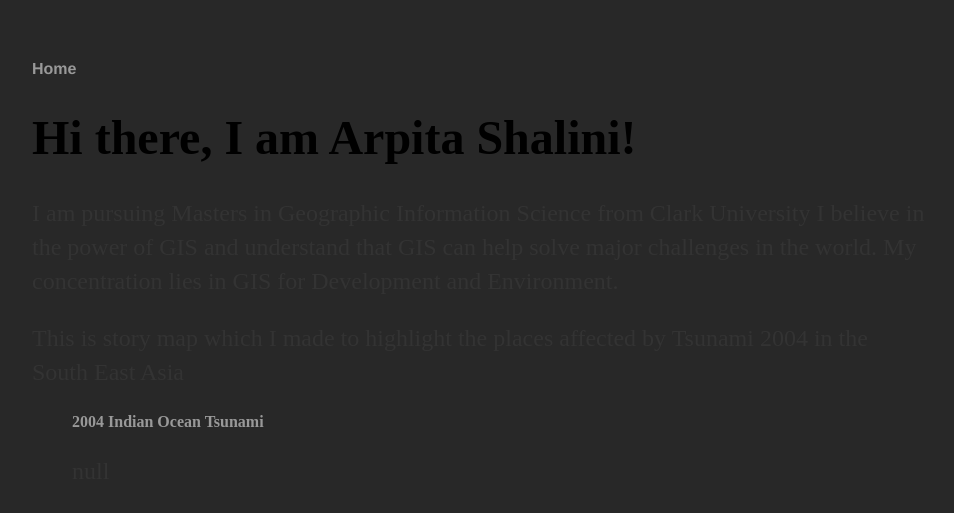
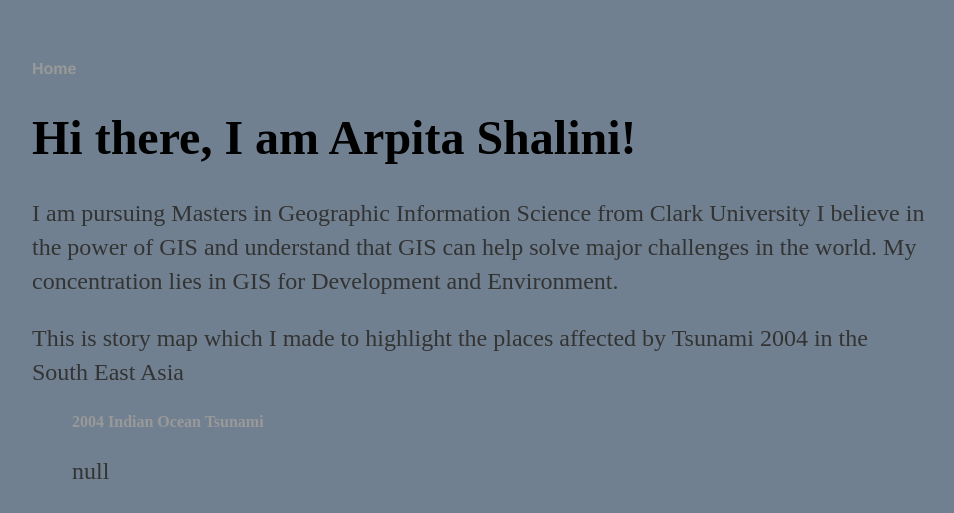
Before and after one commit to ARPITASHALINI/arpitashalini.github.io, a Jekyll site: the page built from index.html, in a window 1280 px wide. Shown: the top 513 px of the page, without its empty margins (160-1114 px from the left). Built offline with Jekyll 4.4.1, drawn with Linux system fonts in a browser that asks for light colours; grey boxes are pictures that could not be loaded.

Commit message:
Update default.html

```diff
--- a/_layouts/default.html
+++ b/_layouts/default.html
@@ -6,12 +6,10 @@
 		<!-- link to main stylesheet -->
 		<link rel ="stylesheet" type="text/css" href ="/css/main.css">
 	</head>
-	<body style = "radial-gradient(black 15%, transparent 16%) 0 0,
-	radial-gradient(black 15%, transparent 16%) 8px 8px,
-	radial-gradient(rgba(255,255,255,.1) 15%, transparent 20%) 0 1px,
-	radial-gradient(rgba(255,255,255,.1) 15%, transparent 20%) 8px 9px;
-	background-color:#282828;
-	background-size:16px 16px;">
+	<body style = "radial-gradient(circle at 100% 50%, transparent 20%, rgba(255,255,255,.3) 21%, rgba(255,255,255,.3) 34%, transparent 35%, transparent),
+	radial-gradient(circle at 0% 50%, transparent 20%, rgba(255,255,255,.3) 21%, rgba(255,255,255,.3) 34%, transparent 35%, transparent) 0 -50px;
+	background-color: slategray;
+	background-size:75px 100px;">
 		<nav>
     		<ul>
         		<li><a href="/">Home</a></li>
@@ -27,7 +25,7 @@
 				<blockquote class="embedly-card" data-card-theme="dark"><h4><a href="https://uploads.knightlab.com/storymapjs/5725c157c727feb0418797b5a31157ce/2004-indian-ocean-tsunami/index.html">2004 Indian Ocean Tsunami</a></h4><p>null</p></blockquote>
 				<script async src="//cdn.embedly.com/widgets/platform.js" charset="UTF-8"></script>
 	<p> This is a geoJSON map depicting the places I have visited in the last year. <p>
-	<iframe src="https://www.google.com/maps/d/embed?mid=1lcYxGq28X4_MToURtWx0F3LgRoQwUJjo" width="640" height="480" align="center"></iframe>
+	<iframe src="https://www.google.com/maps/d/embed?mid=1lcYxGq28X4_MToURtWx0F3LgRoQwUJjo" width="16px" height="480" align="center"></iframe>
 	<p> This is an AGOL feature layer which I created for an assignment for Web-Mapping and Open Source GIS..
 	<style>.embed-container {position: relative; padding-bottom: 80%; height: 0; max-width: 65%; margin-left: 145px;} .embed-container iframe, .embed-container object, .embed-container iframe{position: absolute; top: 0; left: 0; width: 100%; height: 100%;} small{position: absolute; z-index: 40; bottom: 0; margin-bottom: -15px;}</style><div class="embed-container"><iframe width="500" height="400" frameborder="0" scrolling="no" marginheight="0" marginwidth="0" title="311-Incidents" src="//clarku.maps.arcgis.com/apps/Embed/index.html?webmap=0ca3027bfce94012bef1a39d65cd0151&extent=-72.0044,42.1816,-71.6,42.3452&zoom=true&previewImage=false&scale=true&disable_scroll=true&theme=light"></iframe></div>
     		</div><!-- /.blurb -->
```
